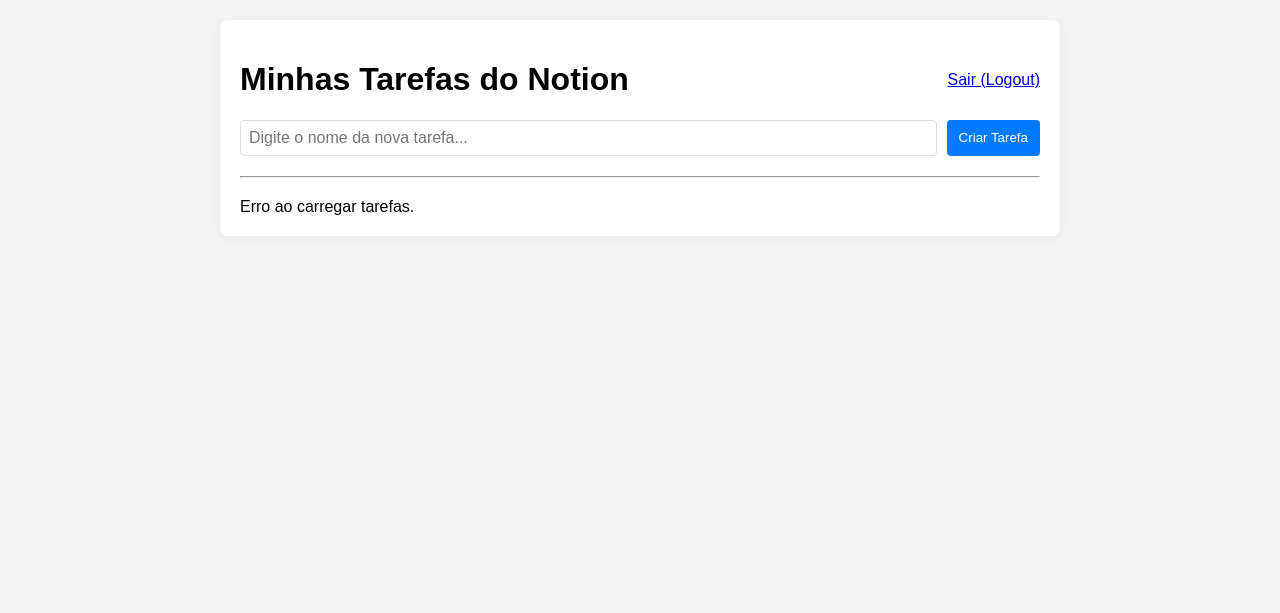
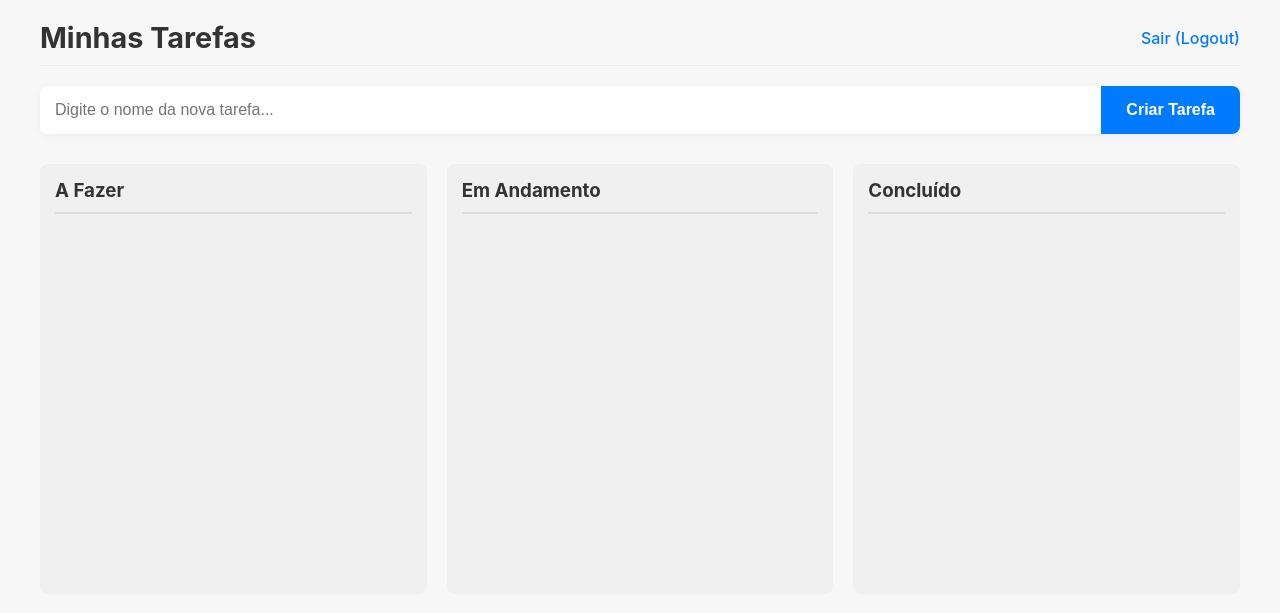
Before and after one commit to Jordanpsx/NotionWebShare, a Flask app: page / in a window 1280 px wide. Shown: the top 613 px of the page. Run offline with Flask 3, Linux system fonts and the light colour scheme; the visitor is signed in with stand-in values (Sample User, id 1).

Commit message:
Add files via upload

```diff
--- a/templates/index.html
+++ b/templates/index.html
@@ -5,165 +5,240 @@
     <meta name="viewport" content="width=device-width, initial-scale=1.0">
     <title>Meu Gestor Notion</title>
     <style>
-        /* Estilos mínimos para não ficar feio */
-        body { font-family: sans-serif; background-color: #f4f4f4; margin: 20px; }
-        .container { max-width: 800px; margin: auto; background: #fff; padding: 20px; border-radius: 8px; box-shadow: 0 2px 10px rgba(0,0,0,0.05); }
+        /* --- ESTILOS GERAIS E RESPONSIVIDADE (Ação #3) --- */
+        body {
+            font-family: -apple-system, BlinkMacSystemFont, "Segoe UI", Roboto, Helvetica, Arial, sans-serif;
+            background-color: #f7f7f7;
+            margin: 0;
+            color: #333;
+        }
+        .container {
+            max-width: 1200px;
+            margin: auto;
+            padding: 20px;
+        }
 
-        /* Estilos do Formulário de Criação (Ação #12) */
-        .form-criar { display: flex; margin-bottom: 20px; }
-        .form-criar input { flex-grow: 1; padding: 8px; border: 1px solid #ddd; border-radius: 4px; font-size: 1em; }
-        .form-criar button { margin-left: 10px; padding: 8px 12px; background: #007bff; color: white; border: none; border-radius: 4px; cursor: pointer; }
+        /* --- CABEÇALHO --- */
+        .header {
+            display: flex;
+            justify-content: space-between;
+            align-items: center;
+            margin-bottom: 20px;
+            padding-bottom: 10px;
+            border-bottom: 1px solid #eee;
+        }
+        .header h1 {
+            margin: 0;
+            font-size: 1.8em;
+        }
+        .header a {
+            text-decoration: none;
+            color: #007bff;
+            font-weight: 500;
+        }
 
-        /* Estilos da Lista de Tarefas */
-        .tarefa { border-bottom: 1px solid #eee; padding: 10px 0; display: flex; justify-content: space-between; align-items: center; }
-        .tarefa:last-child { border: 0; }
-        .tarefa span { font-size: 1.1em; }
-        .botoes button { margin-left: 10px; padding: 5px 10px; border: none; border-radius: 4px; cursor: pointer; }
-        .btn-fazer { background-color: #f0ad4e; color: white; }
-        .btn-concluido { background-color: #5cb85c; color: white; }
+        /* --- FORMULÁRIO DE CRIAÇÃO (UI Melhorada - Ação #2) --- */
+        .form-criar {
+            display: flex;
+            margin-bottom: 30px;
+            background: #fff;
+            border-radius: 8px;
+            box-shadow: 0 2px 8px rgba(0,0,0,0.05);
+            overflow: hidden;
+        }
+        .form-criar input {
+            flex-grow: 1;
+            padding: 15px;
+            border: none;
+            font-size: 1em;
+            outline: none;
+        }
+        .form-criar button {
+            padding: 0 25px;
+            background: #007bff;
+            color: white;
+            border: none;
+            cursor: pointer;
+            font-size: 1em;
+            font-weight: 600;
+            transition: background 0.2s;
+        }
+        .form-criar button:hover {
+            background: #0056b3;
+        }
+
+        /* --- QUADRO KANBAN (Ação #1) --- */
+        #kanban-board {
+            display: grid;
+            /* Em telas grandes, 3 colunas iguais */
+            grid-template-columns: repeat(3, 1fr);
+            gap: 20px;
+        }
+
+        .kanban-coluna {
+            background-color: #f0f0f0;
+            border-radius: 8px;
+            padding: 15px;
+            /* Altura mínima para colunas vazias não colapsarem */
+            min-height: 400px;
+        }
+
+        .kanban-coluna h3 {
+            margin-top: 0;
+            padding-bottom: 10px;
+            border-bottom: 2px solid #ddd;
+        }
+
+        .tasks-container {
+            display: flex;
+            flex-direction: column;
+            gap: 10px;
+        }
+
+        /* --- CARD DE TAREFA (UI Melhorada - Ação #2) --- */
+        .tarefa-card {
+            background: #fff;
+            border-radius: 6px;
+            padding: 15px;
+            box-shadow: 0 1px 4px rgba(0,0,0,0.1);
+        }
+
+        .tarefa-card span {
+            font-size: 1.1em;
+            font-weight: 500;
+            display: block;
+            margin-bottom: 12px;
+        }
+
+        .botoes button {
+            margin-right: 5px;
+            padding: 6px 12px;
+            border: none;
+            border-radius: 4px;
+            cursor: pointer;
+            font-size: 0.9em;
+            font-weight: 500;
+            transition: opacity 0.2s;
+        }
+        .botoes button:hover {
+            opacity: 0.8;
+        }
+
+        /* Cores dos botões */
+        .btn-fazer { background-color: #ffc107; color: #333; }
+        .btn-andamento { background-color: #007bff; color: white; }
+        .btn-concluido { background-color: #28a745; color: white; }
+
+        /* --- RESPONSIVIDADE (Ação #3) --- */
+        @media (max-width: 768px) {
+            #kanban-board {
+                /* Em telas pequenas, empilha as colunas (1 coluna) */
+                grid-template-columns: 1fr;
+            }
+
+            .header {
+                flex-direction: column;
+                align-items: flex-start;
+                gap: 10px;
+            }
+
+            .form-criar {
+                flex-direction: column;
+            }
+            .form-criar button {
+                padding: 15px;
+            }
+        }
+
     </style>
 </head>
 <body>
 
     <div class="container">
 
-        <!-- Cabeçalho com link de Logout (Ação #10) -->
-        <div style="display: flex; justify-content: space-between; align-items: center;">
-            <h1>Minhas Tarefas do Notion</h1>
+        <div class="header">
+            <h1>Minhas Tarefas</h1>
             <a href="{{ url_for('logout') }}">Sair (Logout)</a>
         </div>
 
-        <!-- Formulário de Criação de Tarefa (Ação #12) -->
         <div class="form-criar">
             <input type="text" id="nome-nova-tarefa" placeholder="Digite o nome da nova tarefa...">
             <button id="btn-criar-tarefa">Criar Tarefa</button>
         </div>
-        <hr style="margin: 20px 0;">
 
-        <!-- Div onde o JavaScript vai carregar as tarefas -->
-        <div id="lista-tarefas">Carregando tarefas...</div>
+        <div id="kanban-board">
+
+            <div class="kanban-coluna" id="coluna-a-fazer">
+                <h3>A Fazer</h3>
+                <div class="tasks-container" id="tasks-a-fazer">
+                    </div>
+            </div>
+
+            <div class="kanban-coluna" id="coluna-em-andamento">
+                <h3>Em Andamento</h3>
+                <div class="tasks-container" id="tasks-em-andamento">
+                    </div>
+            </div>
+
+            <div class="kanban-coluna" id="coluna-concluido">
+                <h3>Concluído</h3>
+                <div class="tasks-container" id="tasks-concluido">
+                    </div>
+            </div>
+
+        </div>
 
     </div>
 
-    <!--
-      Todo o nosso JavaScript fica aqui.
-      Ele não precisa de um arquivo separado.
-    -->
     <script>
         // Quando a página terminar de carregar, execute as funções iniciais
         document.addEventListener('DOMContentLoaded', function() {
-            // 1. Carrega as tarefas do usuário
             carregarTarefas();
 
-            // 2. Adiciona o "escutador" de clique no novo botão (Ação #14)
             document.getElementById('btn-criar-tarefa').addEventListener('click', function() {
                 criarNovaTarefa();
             });
         });
 
         // --- 1. FUNÇÃO PARA BUSCAR E EXIBIR AS TAREFAS (READ) ---
+        // (Modificada para o Kanban - Ação #1)
         async function carregarTarefas() {
             try {
-                // Chama a nossa API de "leitura"
                 const response = await fetch('/api/tarefas');
                 const data = await response.json();
 
-                const listaDiv = document.getElementById('lista-tarefas');
-                listaDiv.innerHTML = ''; // Limpa a mensagem "Carregando..."
+                // Seleciona os containers das colunas
+                const colFazer = document.getElementById('tasks-a-fazer');
+                const colAndamento = document.getElementById('tasks-em-andamento');
+                const colConcluido = document.getElementById('tasks-concluido');
 
-                // Itera sobre cada tarefa retornada pela API
+                // Limpa as colunas
+                colFazer.innerHTML = '';
+                colAndamento.innerHTML = '';
+                colConcluido.innerHTML = '';
+
                 data.tarefas.forEach(task => {
-                    // Extrai o nome da tarefa e o ID da página
                     const nomeTarefa = task.properties?.['Nome da Tarefa']?.title[0]?.plain_text || 'Tarefa sem nome';
-                    const statusAtual = task.properties?.Status?.select?.name || 'Sem Status';
+                    // Nota: Adicionamos 'Em Andamento' como um status possível
+                    const statusAtual = task.properties?.Status?.select?.name || 'A Fazer';
                     const pageId = task.id;
 
-                    // Cria o HTML para cada tarefa
+                    // Novo HTML para o "Card" da tarefa (UI Melhorada - Ação #2)
                     const tarefaHtml = `
-                        <div class="tarefa">
-                            <span>${nomeTarefa} (Status: <strong>${statusAtual}</strong>)</span>
+                        <div class="tarefa-card" id="task-${pageId}">
+                            <span>${nomeTarefa}</span>
                             <div class="botoes">
                                 <button class="btn-fazer" onclick="atualizarStatus('${pageId}', 'A Fazer')">A Fazer</button>
+                                <button class="btn-andamento" onclick="atualizarStatus('${pageId}', 'Em Andamento')">Andamento</button>
+
                                 <button class="btn-concluido" onclick="atualizarStatus('${pageId}', 'Concluído')">Concluído</button>
                             </div>
                         </div>
                     `;
-                    listaDiv.innerHTML += tarefaHtml;
-                });
 
-            } catch (error) {
-                console.error('Erro ao carregar tarefas:', error);
-                document.getElementById('lista-tarefas').innerText = 'Erro ao carregar tarefas.';
-            }
-        }
-
-        // --- 2. FUNÇÃO PARA ATUALIZAR O STATUS (UPDATE) ---
-        async function atualizarStatus(pageId, novoStatus) {
-            try {
-                // Chama a nossa rota de API de "update"
-                const response = await fetch('/api/tarefa/atualizar_status', {
-                    method: 'POST',
-                    headers: {
-                        'Content-Type': 'application/json',
-                    },
-                    body: JSON.stringify({
-                        page_id: pageId,
-                        new_status: novoStatus
-                    })
-                });
-
-                const data = await response.json();
-
-                if (data.sucesso) {
-                    // Se a API retornar sucesso, recarrega a lista de tarefas
-                    carregarTarefas();
-                } else {
-                    alert('Erro ao atualizar tarefa: ' + data.erro);
-                }
-
-            } catch (error) {
-                console.error('Erro ao atualizar status:', error);
-                alert('Erro de conexão ao atualizar status.');
-            }
-        }
-
-        // --- 3. FUNÇÃO PARA CRIAR NOVA TAREFA (CREATE) ---
-        // (Esta era a parte que faltava no seu JavaScript - Ação #14)
-        async function criarNovaTarefa() {
-            const inputTarefa = document.getElementById('nome-nova-tarefa');
-            const nomeTarefa = inputTarefa.value; // Pega o texto do campo
-
-            if (!nomeTarefa) {
-                alert('Por favor, digite o nome da tarefa.');
-                return;
-            }
-
-            try {
-                // Chama a nossa NOVA rota de API (/api/tarefa/criar)
-                const response = await fetch('/api/tarefa/criar', {
-                    method: 'POST',
-                    headers: {
-                        'Content-Type': 'application/json',
-                    },
-                    body: JSON.stringify({
-                        nome_tarefa: nomeTarefa // Envia o nome da tarefa no JSON
-                    })
-                });
-
-                const data = await response.json();
-
-                if (data.sucesso) {
-                    inputTarefa.value = ''; // Limpa o campo de texto
-                    carregarTarefas(); // Recarrega a lista para mostrar a nova tarefa
-                } else {
-                    alert('Erro ao criar tarefa: ' + data.erro);
-                }
-
-            } catch (error) {
-                console.error('Erro ao criar tarefa:', error);
-                alert('Erro de conexão ao criar tarefa.');
-            }
-        }
-    </script>
-</body>
-</html>
+                    // Distribui o card na coluna correta
+                    if (statusAtual === 'A Fazer') {
+                        colFazer.innerHTML += tarefaHtml;
+                    } else if (statusAtual === 'Em Andamento') {
+                        colAndamento.innerHTML += tarefaHtml;
+                    } else if (statusAtual === 'Concluído') {
```
